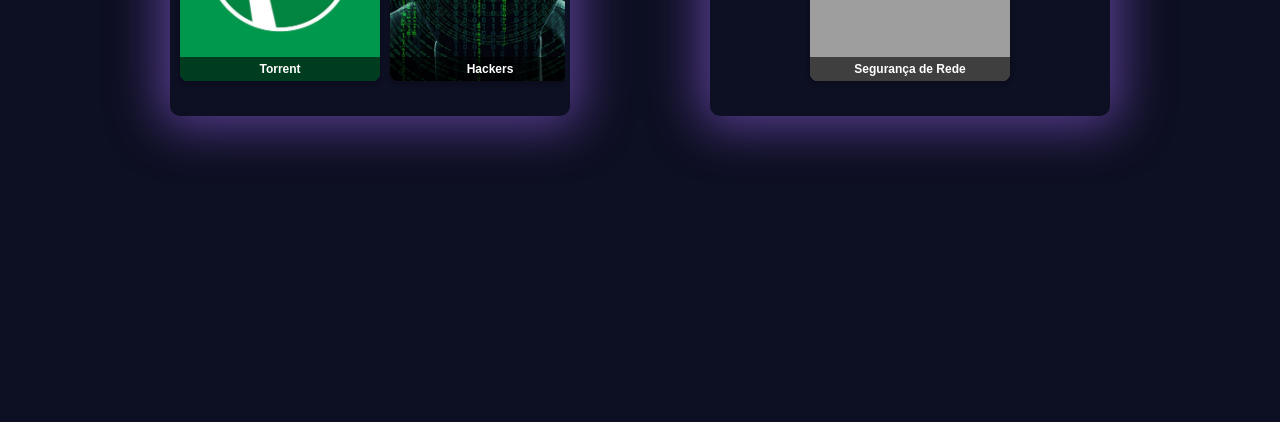
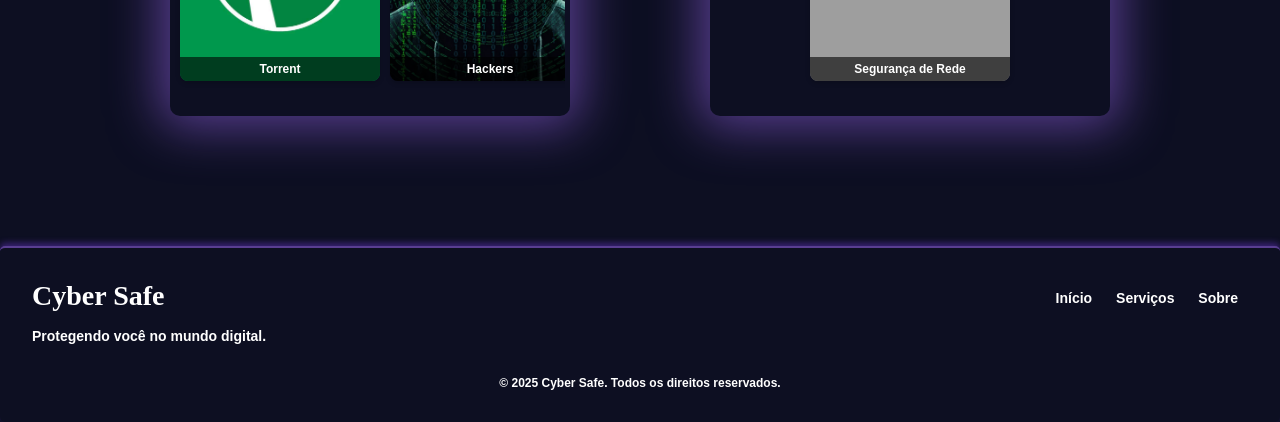
Before and after one commit to FelipeS04/Ciber-Safe-site, a Django app: page / in a window 1280 px wide. Shown: the part 486-908 px from the top of the page. Before the commit the page ends 641 px from the top, so only its background shows below. Run offline with Django 5.2, Linux system fonts and the light colour scheme; data comes from the database, SQL or seed files in the repository; grey boxes are pictures that could not be loaded.

Commit message:
Add footer

```diff
--- a/learning_logs/static/learning_logs/css/base.css
+++ b/learning_logs/static/learning_logs/css/base.css
@@ -18,6 +18,7 @@ header {
     border-radius: 5px;
     border-bottom: solid 2px rgba(166, 110, 255, 0.5);
     box-shadow: 0 3px 6px rgba(126, 63, 242, 0.4);
+    border-radius: 5px;
 }
 
 a.logo{
--- /dev/null
+++ b/learning_logs/static/learning_logs/css/footer.css
@@ -0,0 +1,77 @@
+footer {
+  font-family: 'Arial', sans-serif;
+  font-weight: bold;
+  font-size: 14px;
+  background-color: #0d0f22;
+  border-radius: 5px;
+  border-top: solid 2px rgba(166, 110, 255, 0.5);
+  box-shadow: 0 -3px 6px rgba(126, 63, 242, 0.4);
+  color: white;
+  padding: 2rem;
+
+}
+
+.footer-left h1 {
+  font-family: 'Arial, Helvetica, sans-serif';
+  background: none;
+  display: inline-block;
+  color: rgb(255, 255, 255);
+  text-decoration: none;
+}
+
+.footer-left h1:hover {
+    background: linear-gradient(to right, #7e3ff2, #d266fc);
+    -webkit-background-clip: text;
+    -webkit-text-fill-color: transparent;
+}
+
+.footer-container {
+  display: flex;
+  justify-content: space-between;
+  flex-wrap: wrap;
+  gap: 2rem;
+}
+
+.footer-menu ul {
+  list-style: none;
+  padding: 0;
+}
+
+.footer-menu a {
+  color: rgb(255, 255, 255);
+  margin: 10px;
+  text-decoration: none;
+  list-style: none;
+  padding: 0;
+  position: relative;
+  display: inline-block;
+}
+
+.footer-menu a::after {
+  content: "";
+  position: absolute;
+  bottom: -4px;
+  left: 0;
+  width: 0;
+  height: 3px;
+  background: linear-gradient(to right, #7e3ff2, #d266fc);
+  transition: width 0.3s ease;
+  border-radius: 8px;
+}
+
+.footer-menu a:hover {
+    background: linear-gradient(to right, #7e3ff2, #d266fc);
+    -webkit-background-clip: text;
+    -webkit-text-fill-color: transparent;
+}
+
+.footer-menu a:hover::after {
+  width: 100%;
+}
+
+.footer-bottom {
+  text-align: center;
+  margin-top: 2rem;
+  font-size: 12px;
+  color: #ffffff;
+}
--- a/learning_logs/templates/learning_logs/base.html
+++ b/learning_logs/templates/learning_logs/base.html
@@ -12,7 +12,7 @@
 <header>
     <a class="logo" href="{% url 'index' %}"><h1>Cyber Safe</h1></a>
     <div class="botao_menu">
-        <a href="">Início</a><a href="">Serviços</a><a href="">Sobre</a>
+        <a href="{% url 'index' %}">Início</a><a href="">Serviços</a><a href="">Sobre</a>
     </div>
     <div class="barra_pesquisa">
         <input type="text" placeholder="Digite aqui ... ">
@@ -21,5 +21,6 @@
 </header>
 <body>
 {% block content %}{% endblock content %}
+{% include "learning_logs/footer.html" %}
 </body>
 </html>
--- /dev/null
+++ b/learning_logs/templates/learning_logs/footer.html
@@ -0,0 +1,32 @@
+<!DOCTYPE html>
+<html lang="pt-BR">
+<head>
+    {% load static %}
+    <meta charset="UTF-8">
+    <meta name="viewport" content="width=device-width, initial-scale=1.0">
+    <title>Cyber Safe</title>
+    <link rel="stylesheet" href="{% static 'learning_logs/css/footer.css' %}">
+</head>
+<body>
+  <footer>
+  <div class="footer-container">
+    <div class="footer-left">
+      <a href=""><h1>Cyber Safe</h1></a>
+      <br>
+      <br>
+      <p>Protegendo você no mundo digital.</p>
+    </div>
+    <div class="footer-menu">
+      <ul>
+        <a href="{% url 'index' %}">Início</a>
+        <a href="">Serviços</a>
+        <a href="">Sobre</a>
+      </ul>
+    </div>
+  </div>
+  <div class="footer-bottom">
+    <p>&copy; 2025 Cyber Safe. Todos os direitos reservados.</p>
+  </div>
+  </footer>
+</body>
+</html>
```
